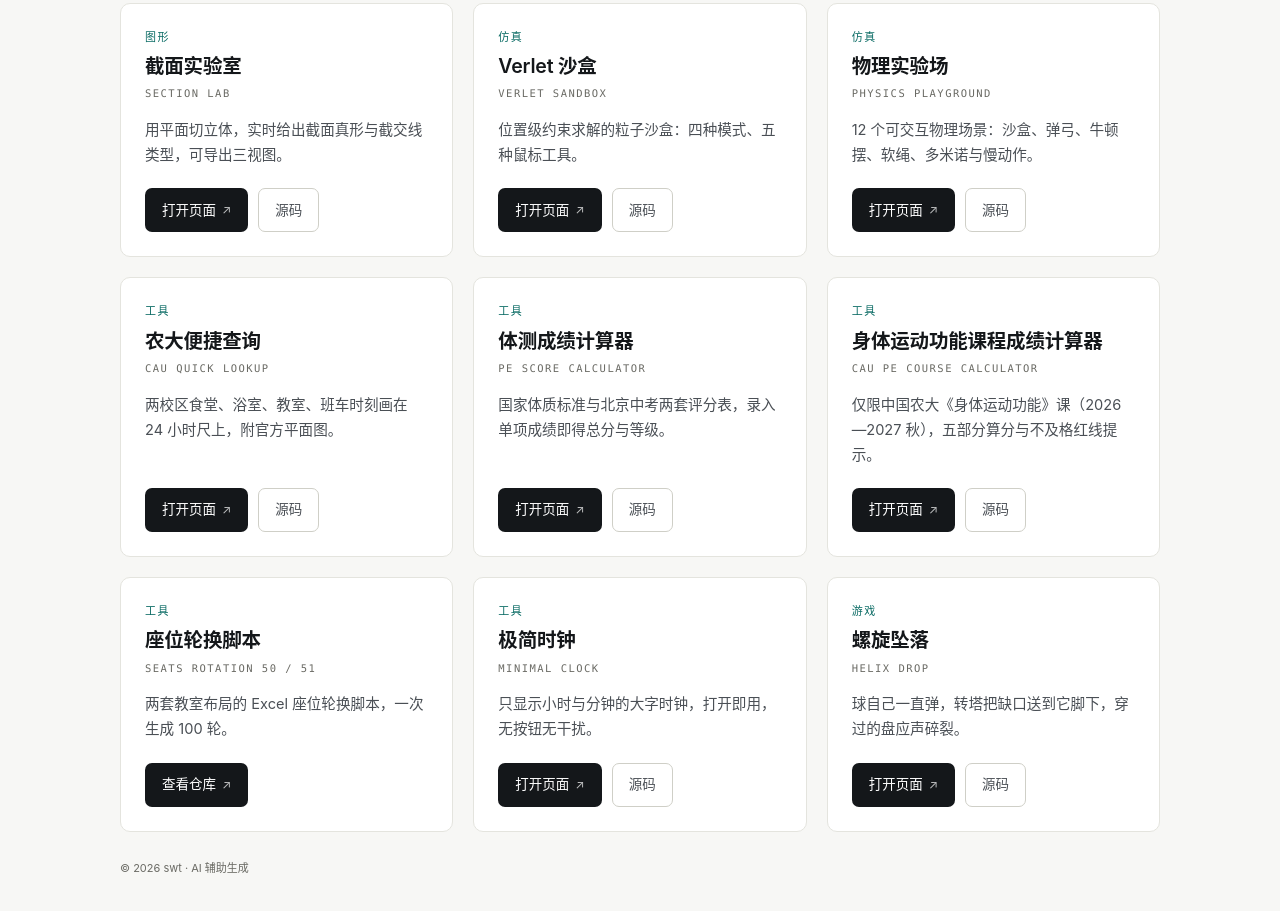
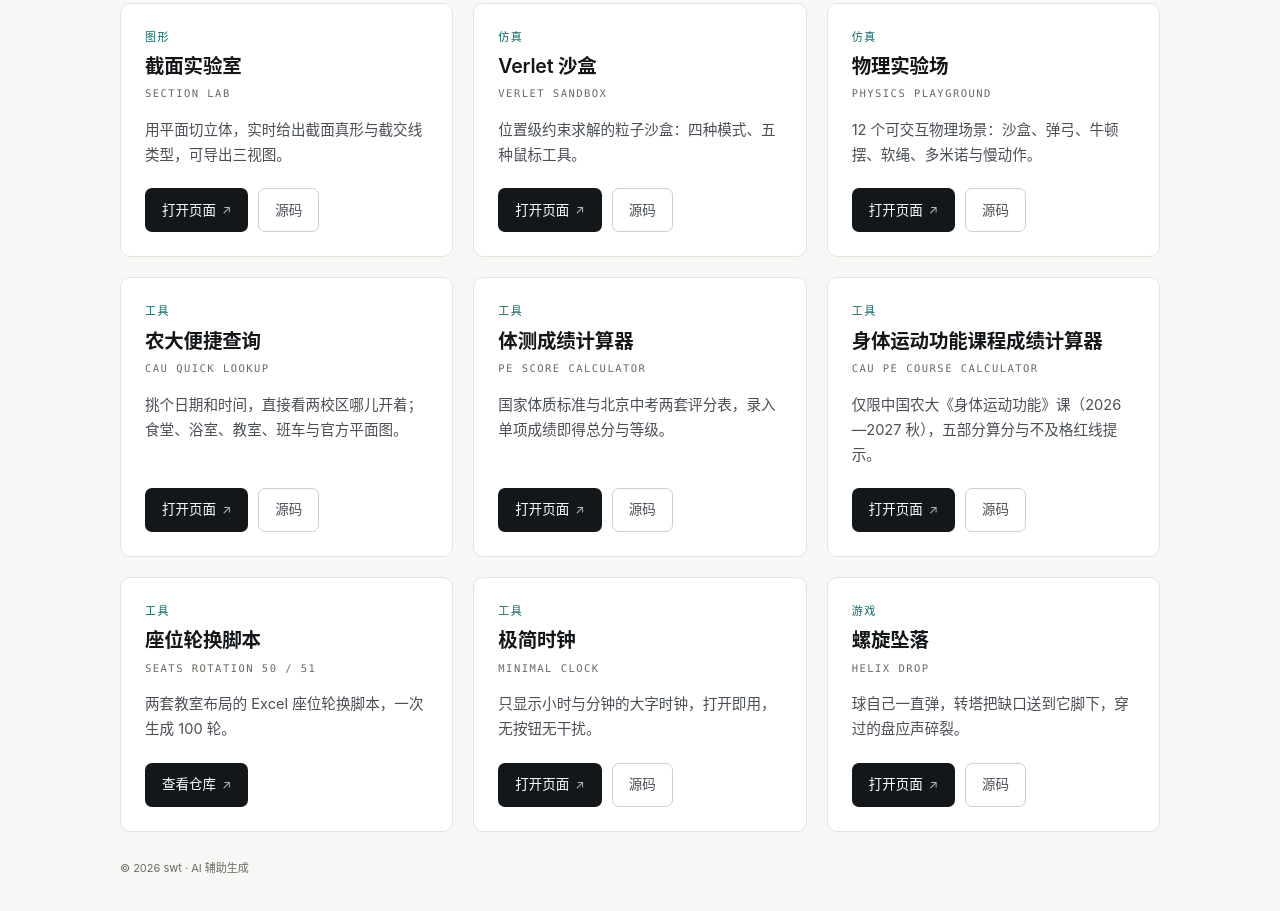
Before and after one commit to wtsswt/projects, a plain HTML site: page index.html in a window 1280 px wide. Shown: the part 631-1542 px from the top of the page. Drawn offline with Linux system fonts and the light colour scheme.

Commit message:
更新农大便捷查询简介：改为按时间查询

```diff
--- a/index.html
+++ b/index.html
@@ -285,7 +285,7 @@
       <p class="cat">工具</p>
       <h2>农大便捷查询</h2>
       <p class="en">CAU Quick Lookup</p>
-      <p class="desc">两校区食堂、浴室、教室、班车时刻画在 24 小时尺上，附官方平面图。</p>
+      <p class="desc">挑个日期和时间，直接看两校区哪儿开着；食堂、浴室、教室、班车与官方平面图。</p>
       <div class="links">
         <a class="btn primary" href="https://wtsswt.github.io/cau-quick-lookup/">打开页面<span class="arw">↗</span></a>
         <a class="btn ghost" href="https://github.com/wtsswt/cau-quick-lookup" aria-label="农大便捷查询 源代码">源码</a>
```
